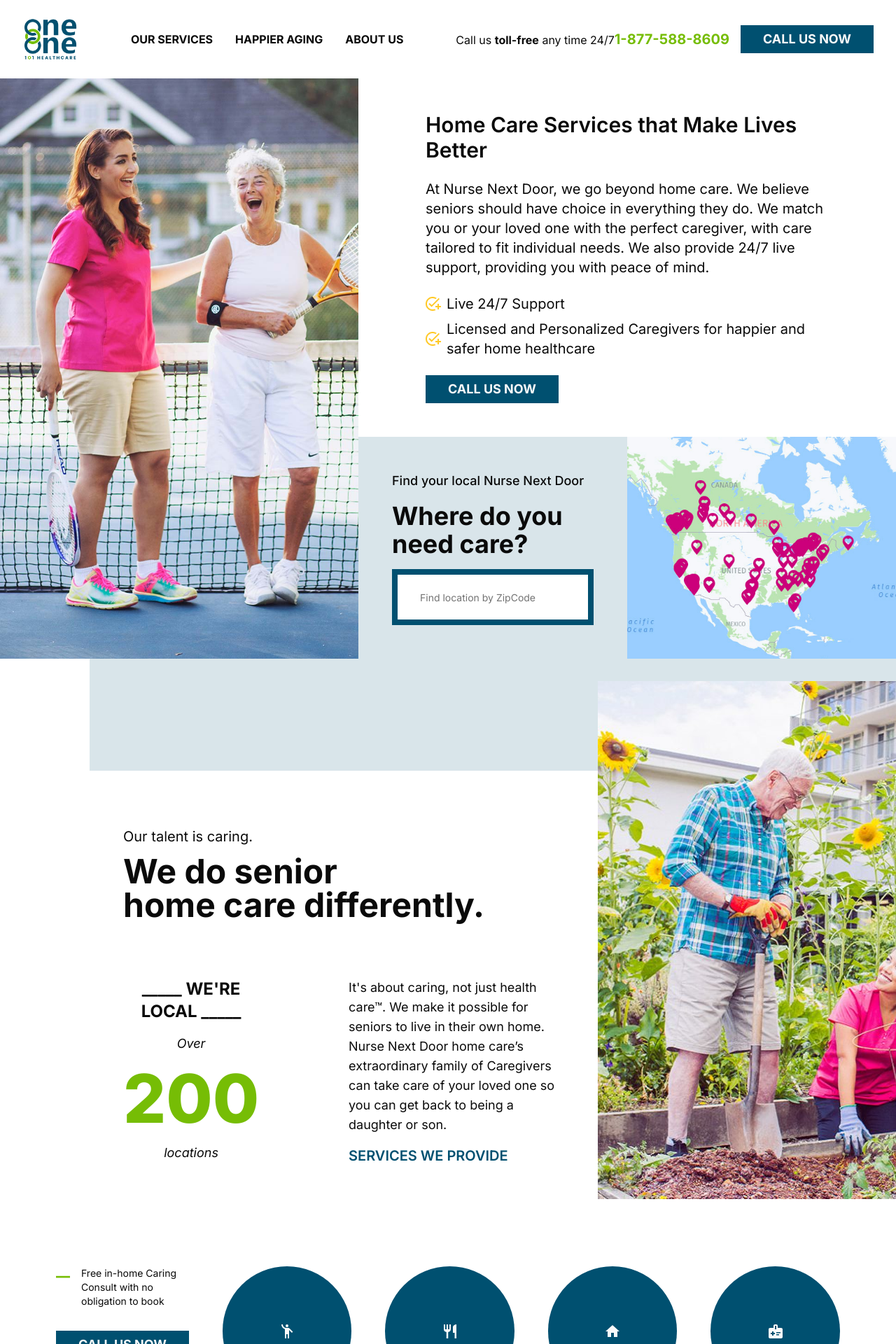
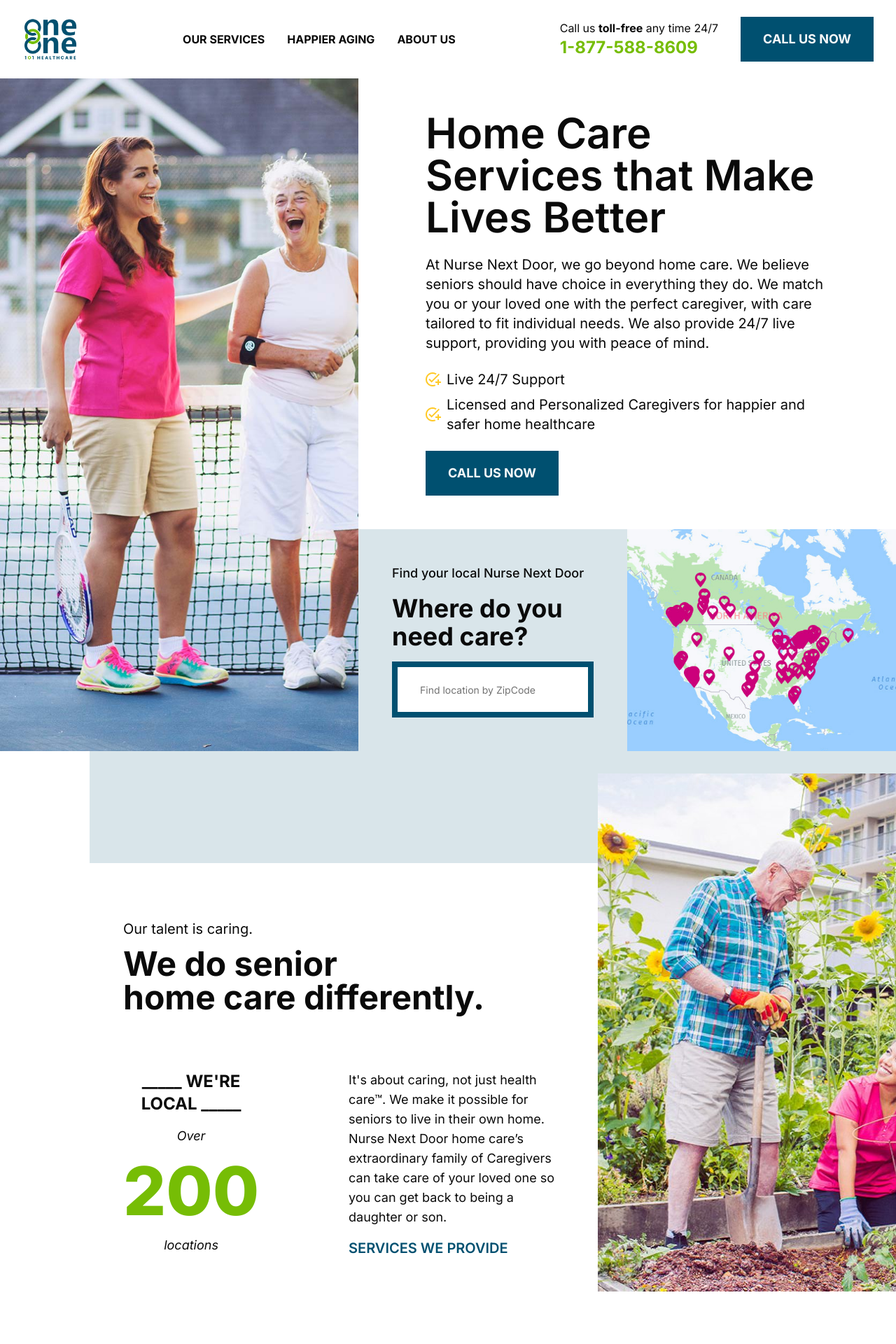
Before and after one commit to aniesuthar/OneOnOne-4x90, a Next.js app: page / in a window 1280 px wide. Shown: the top 1920 px of the page at 70% size. Built offline with nearby package versions, Linux system fonts and the light colour scheme.

Commit message:
third jaiAnil responsive

```diff
--- a/src/app/globals.css
+++ b/src/app/globals.css
@@ -87,7 +87,8 @@
   }
 
   h1 {
-    @apply text-6xl font-bold leading-tight;
+    /* @apply text-6xl font-bold leading-tight; */
+    @apply font-semibold text-2xl lg:text-6xl lg:text-left;
   }
 
   h2 {
--- a/src/components/common/CallUsButton.jsx
+++ b/src/components/common/CallUsButton.jsx
@@ -6,7 +6,7 @@
     return (
         <Button
             className={cn(
-                "rounded-none px-4 py-2 md:px-6 md:py-3 lg:px-8 lg:py-4 text-sm md:text-md lg:text-lg font-bold",
+                "rounded-none px-4 py-2 md:px-6 md:py-3 lg:px-8 lg:py-8 text-sm md:text-md lg:text-lg font-bold",
                 className
             )}
         >
--- a/src/components/common/Header.jsx
+++ b/src/components/common/Header.jsx
@@ -30,7 +30,7 @@
                   <Link key={idx} className='block hover:underline' href={item.href}>
                     {item.title}
                   </Link>
-                ))}
+              ))}
               </HoverCardContent>
             </HoverCard>
           ) : (
@@ -42,10 +42,10 @@
       </div>
 
       {/* Action Buttons */}
-      <div className='action-btn-cont flex flex-col lg:flex-row items-center gap-4 mt-4 lg:mt-0'>
+      <div className='action-btn-cont flex flex-col lg:flex-row items-center gap-8 mt-4 lg:mt-0'>
         <div className='call-num text-center lg:text-left'>
-          <span className='inline-block text-sm lg:text-base'>Call us <b>toll-free</b> any time 24/7</span>
-          <h2 className='inline-block text-secondary text-lg lg:text-xl font-bold'>1-877-588-8609</h2>
+          <span className='block text-sm lg:text-base'>Call us <b>toll-free</b> any time 24/7</span>
+          <h2 className='block text-secondary text-lg lg:text-2xl font-bold'>1-877-588-8609</h2>
         </div>
         <div className='call-btn'>
           <CallUsButton />
--- a/src/components/home/HomeOne.jsx
+++ b/src/components/home/HomeOne.jsx
@@ -18,7 +18,7 @@
             {/* Right Section */}
             <div className='lg:w-3/5 w-full'>
                 <div className='py-8 px-6 lg:py-12 lg:px-24 space-y-6'>
-                    <h1 className='font-semibold text-2xl lg:text-3xl text-center lg:text-left'>
+                    <h1 className='lg:text-left text-center'>
                         Home Care Services that Make Lives Better
                     </h1>
                     <p className='text-lg lg:text-xl text-center lg:text-left'>
--- a/src/components/home/HomeThree.jsx
+++ b/src/components/home/HomeThree.jsx
@@ -65,7 +65,7 @@
     ];
 
     return (
-        <div className='flex flex-col lg:flex-row gap-12 px-4 lg:px-20 py-16'>
+        <div className='flex flex-col lg:flex-row gap-24 px-4 lg:px-20 py-16'>
             {/* Left Section */}
             <div className='lg:w-1/5 w-full space-y-8'>
                 <div className='flex gap-4 justify-start'>
@@ -81,8 +81,8 @@
                     const { IconComponent, title, description } = service;
                     return (
                         <div key={index} className='space-y-6'>
-                            <span className='bg-primary p-6 lg:p-8 aspect-square rounded-full flex items-center justify-center'>
-                                <IconComponent className='text-primary-foreground text-4xl lg:text-6xl' />
+                            <span className='m-auto bg-primary size-16 p-6 lg:p-8 aspect-square rounded-full flex items-center justify-center'>
+                                <IconComponent className='text-primary-foreground text-xl lg:text-2xl' />
                             </span>
                             <p className='text-secondary font-bold text-lg lg:text-2xl text-center'>{title}</p>
                             <p className='text-sm text-center'>{description}</p>
--- a/src/components/home/VideoSection.js
+++ b/src/components/home/VideoSection.js
@@ -1,21 +1,22 @@
-import React from 'react';
-import Thumb1 from "@/assets/images/thumb1.jpg";
-import Thumb2 from "@/assets/images/thumb2.jpg";
-import Thumb3 from "@/assets/images/thumb3.jpg";
-import Thumb4 from "@/assets/images/thumb4.jpg";
-import Thumb5 from "@/assets/images/thumb5.jpg";
-import Thumb6 from "@/assets/images/thumb6.jpg";
-import PlayIcon from "@/assets/images/playicon.svg";
+import React from 'react'
+import Thumb1 from "@/assets/images/thumb1.jpg"
+import Thumb2 from "@/assets/images/thumb2.jpg"
+import Thumb3 from "@/assets/images/thumb3.jpg"
+import Thumb4 from "@/assets/images/thumb4.jpg"
+import Thumb5 from "@/assets/images/thumb5.jpg"
+import Thumb6 from "@/assets/images/thumb6.jpg"
+import PlayIcon from "@/assets/images/playicon.svg"
 
-import { Card, CardContent } from "@/components/ui/card";
+import { Card, CardContent } from "@/components/ui/card"
 import {
     Carousel,
     CarouselContent,
     CarouselItem,
     CarouselNext,
     CarouselPrevious,
-} from "@/components/ui/carousel";
-import Link from 'next/link';
+} from "@/components/ui/carousel"
+import Link from 'next/link'
+
 
 const videos = [
     {
@@ -48,11 +49,12 @@
         thumbnail: Thumb6.src,
         videoLink: "https://www.youtube.com/watch?v=KunmlDaaijU"
     }
-];
+]
 
 export default function VideoSection() {
+    console.log(Thumb1);
     return (
-        <div className='max-w-[90%] m-auto py-12'>
+        <div className='max-w-[90%] m-auto'>
             <Carousel
                 opts={{
                     align: "start",
@@ -61,29 +63,18 @@
             >
                 <CarouselContent>
                     {videos.map((item, index) => (
-                        <CarouselItem
-                            key={index}
-                            className="w-full sm:w-1/2 lg:w-1/3 p-4 h-fit">
-                            <Link
-                                href={item.videoLink}
-                                target="_blank"
-                                className="bg-cover bg-center block bg-no-repeat min-h-[200px] sm:min-h-[280px] lg:min-h-[340px] content-center relative"
-                                style={{ backgroundImage: `url(${item.thumbnail})`}}>
-                                <img
-                                    src={PlayIcon.src}
-                                    className='w-12 sm:w-16 absolute inset-0 m-auto'
-                                    alt="Play Video Icon"
-                                />
-                                <span className='absolute bottom-4 left-4 text-primary-foreground font-medium text-sm sm:text-lg lg:text-xl'>
-                                    {item.title}
-                                </span>
+                        <CarouselItem key={index} className="md:basis-1/2 lg:basis-1/3 h-fit">
+                            <Link href={item.videoLink} target="_blank"  className="bg-cover bg-center block bg-no-repeat min-h-[340px] content-center relative" style={{ backgroundImage: `url(${item.thumbnail})`}}>
+                                <img src={PlayIcon.src} className='w-16 m-auto' alt="" />
+                                <span className='absolute bottom-4 left-6 text-primary-foreground font-medium text-xl'>{item.title}</span>
                             </Link>
                         </CarouselItem>
                     ))}
                 </CarouselContent>
-                <CarouselPrevious className="hidden sm:block" />
-                <CarouselNext className="hidden sm:block" />
+                <CarouselPrevious />
+                <CarouselNext />
             </Carousel>
         </div>
-    );
+
+    )
 }
```
